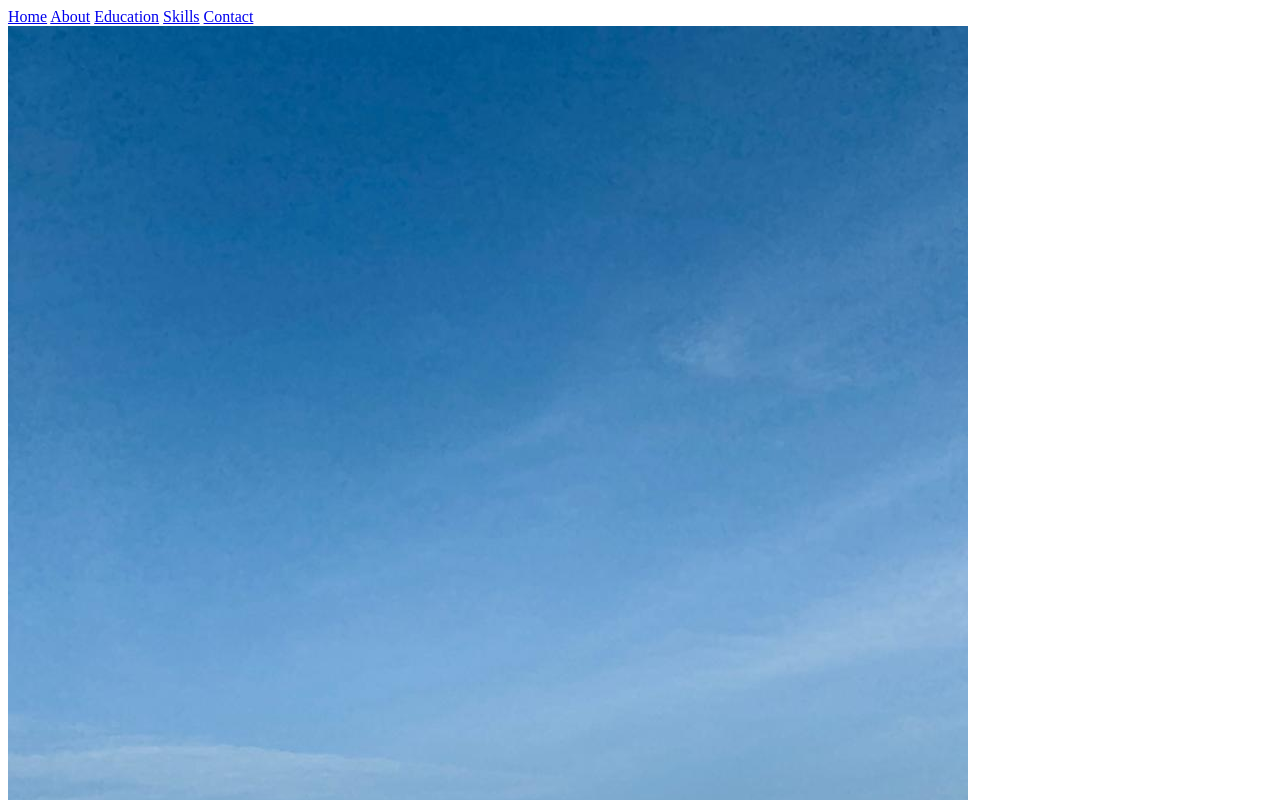
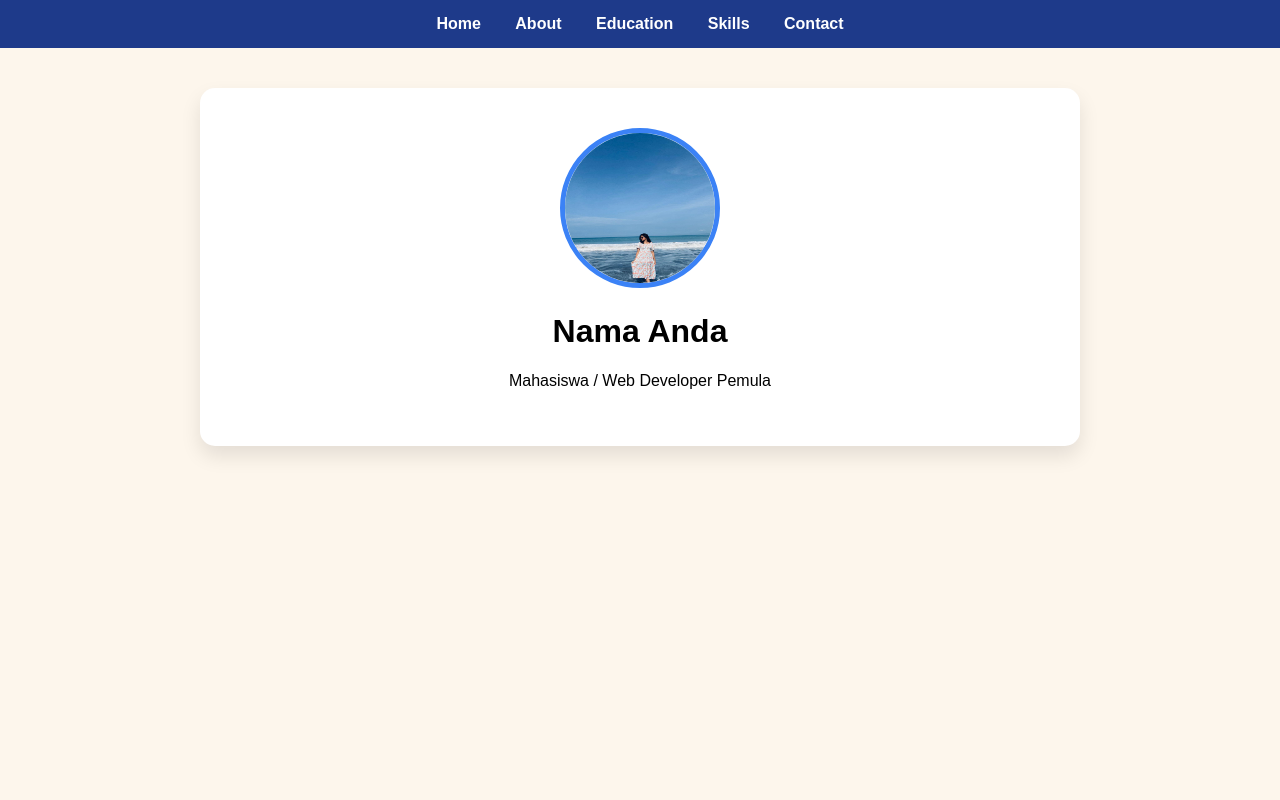
Before and after one commit to rinirianty-cyber/uas_so, a plain HTML site: page index.html in a window 1280 px wide. Shown: the top 800 px of the page. Drawn offline with Linux system fonts and the light colour scheme; files whose address does not match are found by name.

Commit message:
Fix total CSS and layout

```diff
--- /dev/null
+++ b/css/style.css
@@ -0,0 +1,35 @@
+body {
+  font-family: Arial, sans-serif;
+  background-color: #fdf6ec; /* cream */
+  margin: 0;
+}
+
+nav {
+  background-color: #1e3a8a; /* biru */
+  padding: 15px;
+  text-align: center;
+}
+
+nav a {
+  color: white;
+  margin: 0 15px;
+  text-decoration: none;
+  font-weight: bold;
+}
+
+.container {
+  background-color: white;
+  max-width: 800px;
+  margin: 40px auto;
+  padding: 40px;
+  border-radius: 15px;
+  text-align: center;
+  box-shadow: 0 10px 20px rgba(0,0,0,0.1);
+}
+
+.profile {
+  width: 150px;
+  height: 150px;
+  border-radius: 50%;
+  border: 5px solid #3b82f6;
+}
--- a/css/styles.css
+++ /dev/null
@@ -1,81 +0,0 @@
-* {
-  margin: 0;
-  padding: 0;
-  box-sizing: border-box;
-}
-
-body {
-  font-family: "Segoe UI", Arial, sans-serif;
-  background-color: #fdf6ec; /* cream */
-  color: #444;
-}
-
-/* ===== NAVBAR ===== */
-nav {
-  background-color: #1e3a8a; /* biru */
-  padding: 15px;
-  text-align: center;
-}
-
-nav a {
-  color: #ffffff;
-  text-decoration: none;
-  margin: 0 15px;
-  font-weight: 600;
-}
-
-nav a:hover {
-  text-decoration: underline;
-}
-
-/* ===== CONTAINER ===== */
-.container {
-  max-width: 800px;
-  margin: 40px auto;
-  background-color: #ffffff; /* putih */
-  padding: 40px;
-  border-radius: 15px;
-  box-shadow: 0 10px 25px rgba(0,0,0,0.1);
-  text-align: center;
-}
-
-/* ===== FOTO PROFIL ===== */
-.profile {
-  width: 150px;
-  height: 150px;
-  object-fit: cover;
-  border-radius: 50%;
-  border: 5px solid #3b82f6; /* biru muda */
-  margin-bottom: 20px;
-}
-
-/* ===== JUDUL ===== */
-h1 {
-  color: #1e3a8a;
-  margin-bottom: 10px;
-}
-
-h2 {
-  color: #1e3a8a;
-  margin-bottom: 20px;
-}
-
-/* ===== TEKS ===== */
-p {
-  font-size: 16px;
-  line-height: 1.6;
-}
-
-/* ===== LIST ===== */
-ul {
-  list-style: none;
-  padding: 0;
-}
-
-ul li {
-  background-color: #f1f5f9;
-  margin: 10px 0;
-  padding: 12px;
-  border-radius: 8px;
-  font-weight: 500;
-}
--- a/index.html
+++ b/index.html
@@ -2,8 +2,10 @@
 <html lang="id">
 <head>
   <meta charset="UTF-8">
-  <title>CV Pribadi - Beranda</title>
-  <link rel="stylesheet" href="css/style.css?v=10">
+  <title>CV Pribadi</title>
+
+  <!-- PENTING: paksa ambil CSS baru -->
+  <link rel="stylesheet" href="css/style.css?v=999">
 </head>
 <body>
 
@@ -15,12 +17,11 @@
   <a href="contact.html">Contact</a>
 </nav>
 
-<section class="container">
+<div class="container">
   <img src="images/profile.jpg" class="profile" alt="Foto Profil">
   <h1>Nama Anda</h1>
   <p>Mahasiswa / Web Developer Pemula</p>
-</section>
+</div>
 
-<script src="js/script.js"></script>
 </body>
 </html>
```
